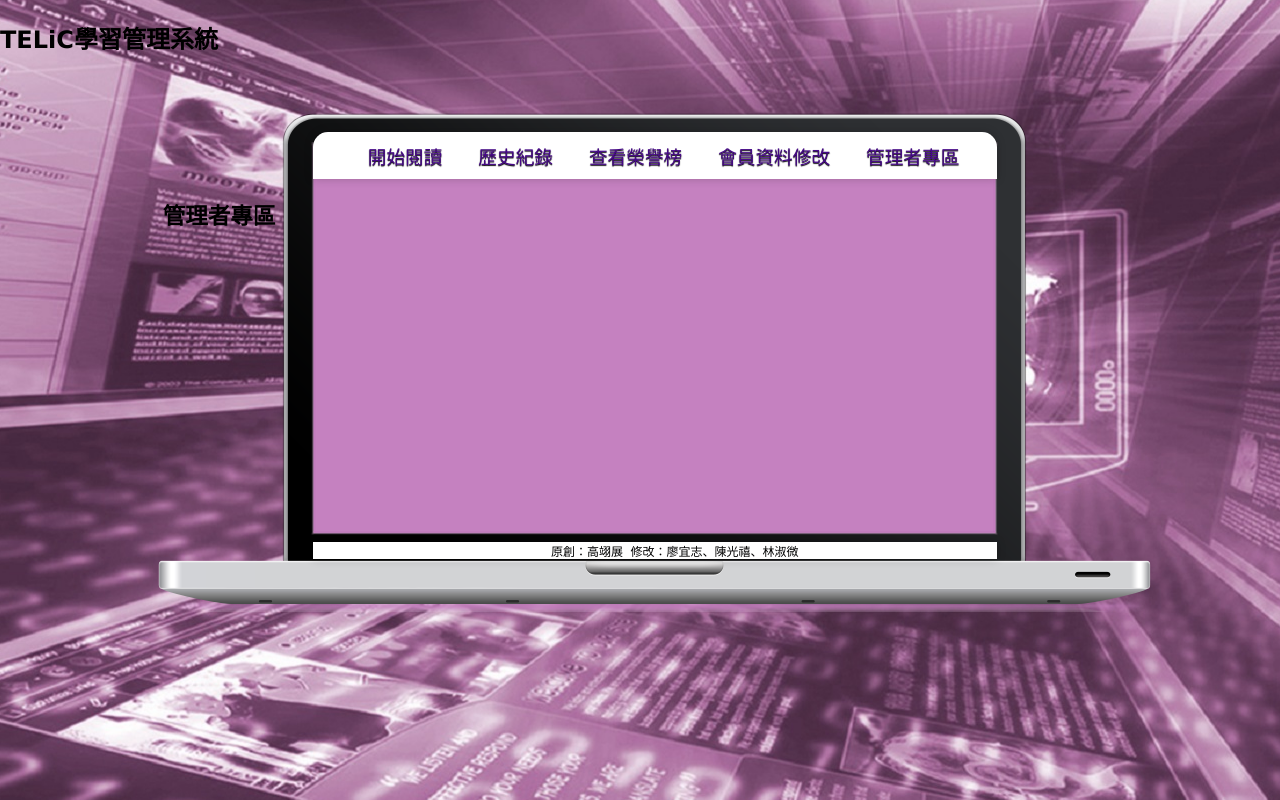
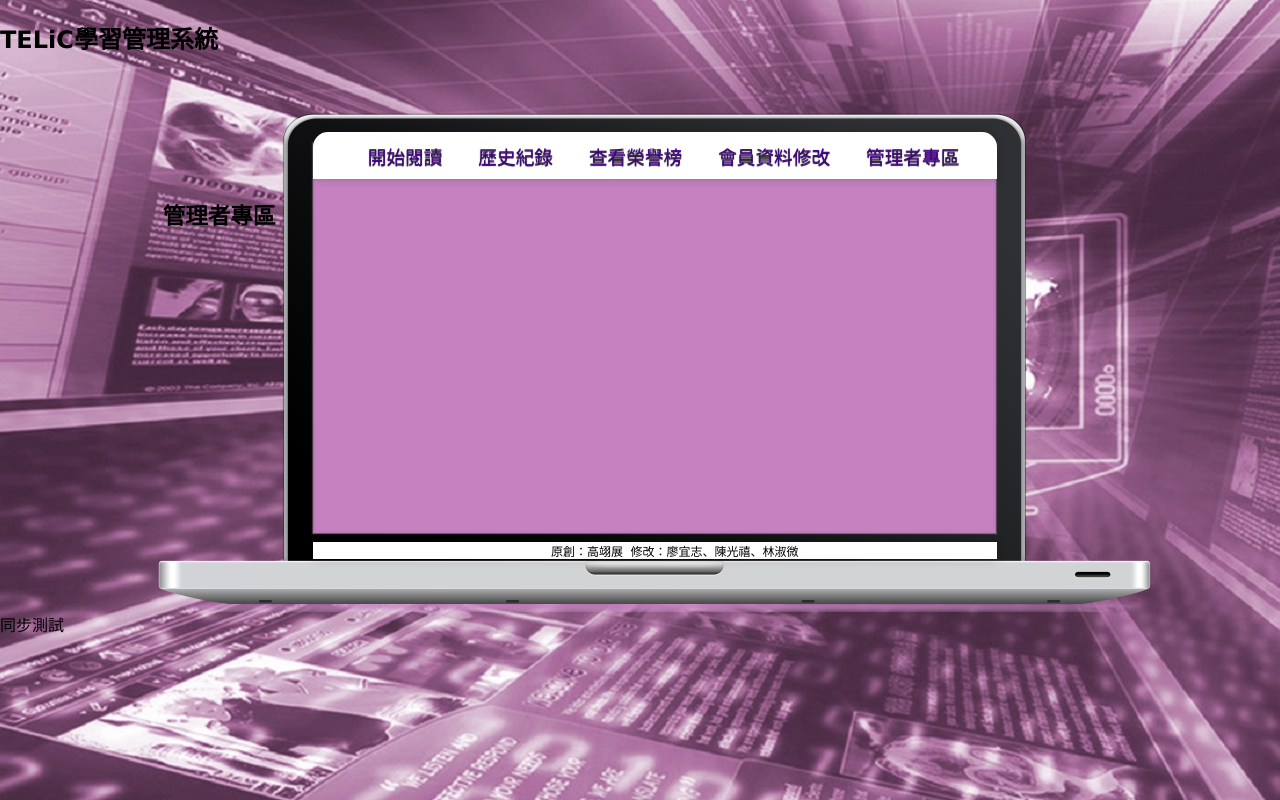
Before and after one commit to NTNUTELiC/LMSWEBSITE, a PHP site: page /admin_member_done.php in a window 1280 px wide. Run offline with PHP 8.4, Linux system fonts and the light colour scheme; data that the repository does not hold is empty.

Commit message:
Update admin_member_done.php

```diff
--- a/admin_member_done.php
+++ b/admin_member_done.php
@@ -72,3 +72,5 @@
 </div>
 </body>
 </html>
+
+同步測試
```
